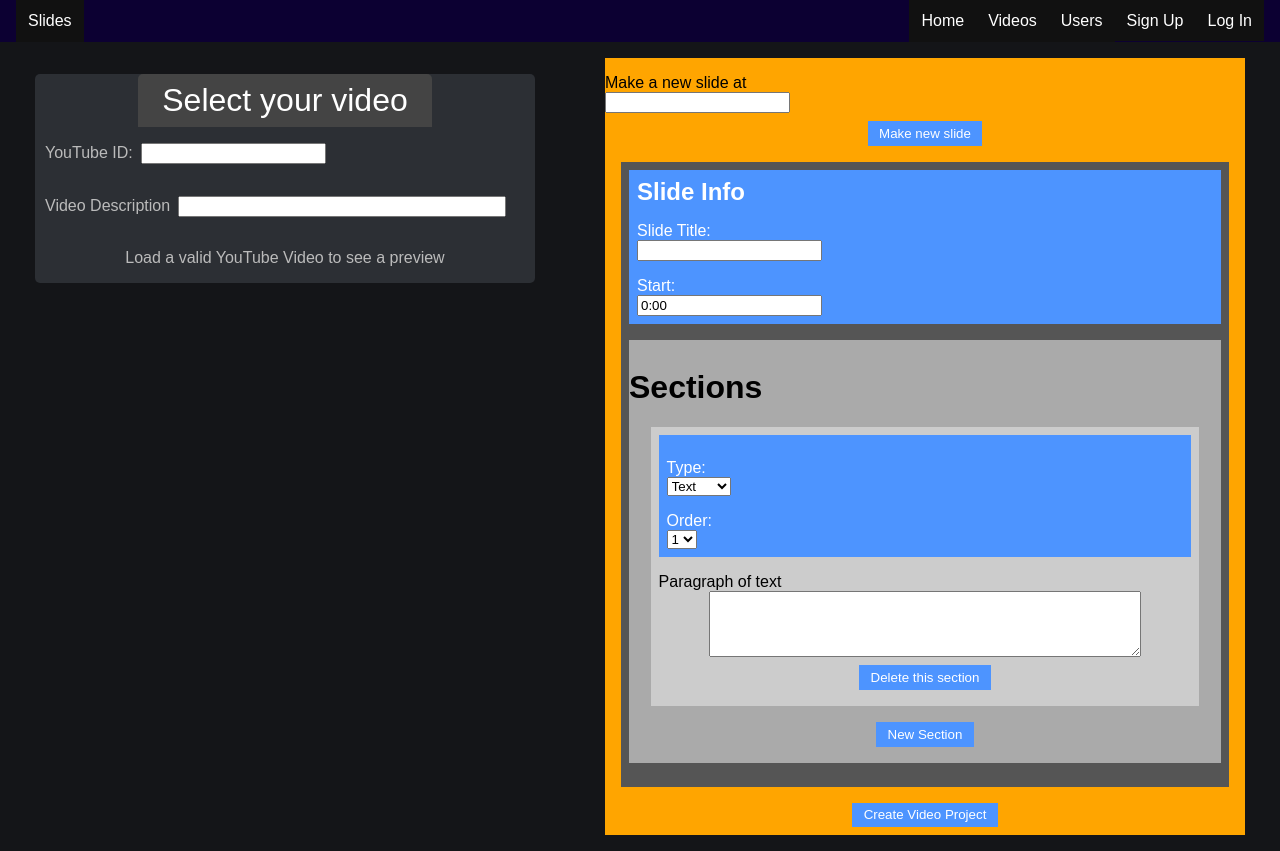
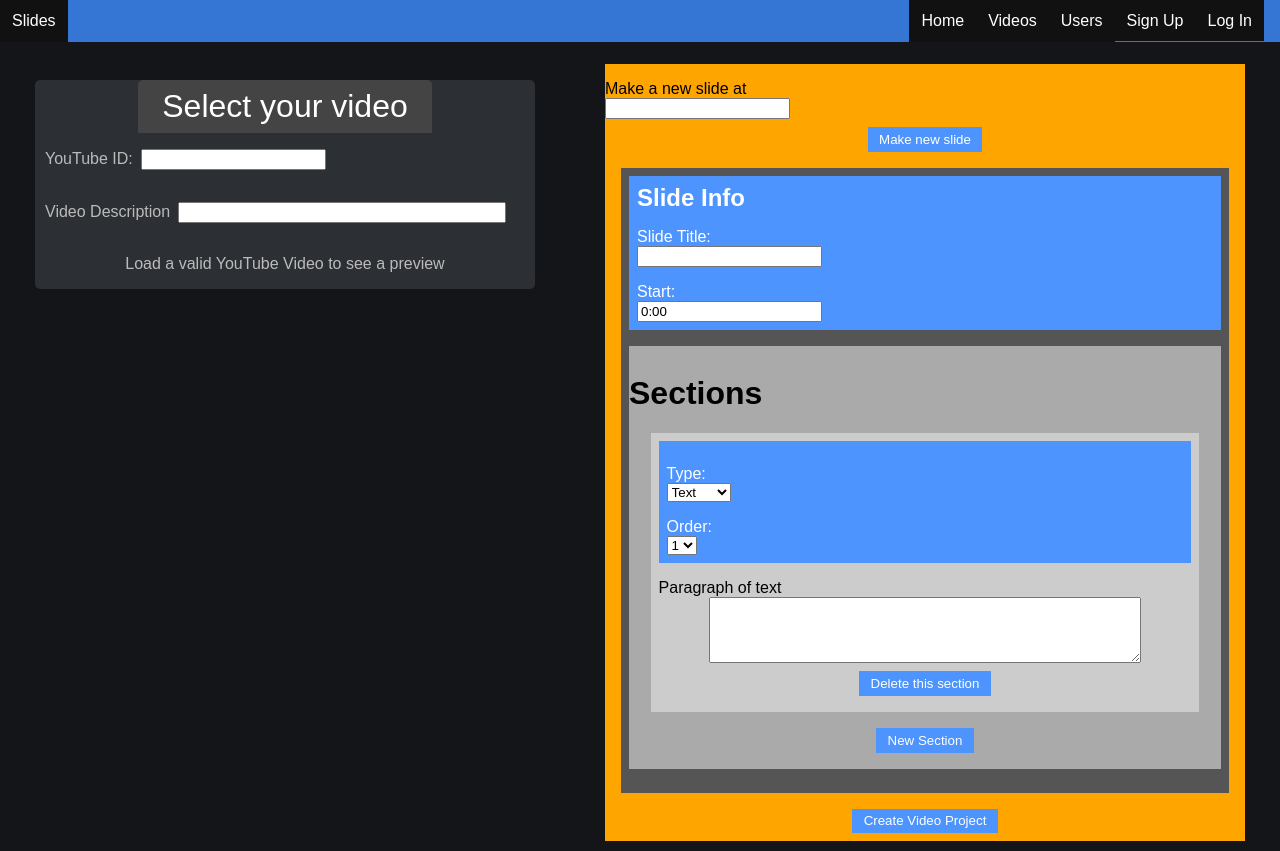
Before and after one commit to MostlyFocusedMike/slides-front, a React (Create React App) app: page /videos/new in a window 1280 px wide. Built offline with nearby package versions, Linux system fonts and the light colour scheme; what normalizr would draw is missing.

Commit message:
style nav bar

```diff
--- a/src/App.css
+++ b/src/App.css
@@ -27,16 +27,19 @@
 
 html, body {
   margin: 0;
-  padding: 0;
-  background: #141518; }
+  padding: 2rem 0 0 0;
+  background: #141518;
+  position: relative; }
 
 nav {
-  background: #0C0032;
+  background: #3576D4;
   display: flex;
   flex-wrap: wrap;
   align-items: center;
   justify-content: flex-end;
-  padding: 0 1rem;
+  position: fixed;
+  top: 0;
+  width: 100%;
   margin: 0; }
   nav a {
     text-decoration: none;
@@ -49,12 +52,15 @@ nav {
     width: auto;
     transition: background 150ms; }
     nav a:visited {
-      background: #0C0032; }
+      background: #3576D4; }
     nav a:hover {
-      background: #190061; }
+      background: #3C8CFF; }
     nav a:active {
-      background: #240090; }
+      background: #89B9FF; }
+    nav a:last-child {
+      margin-right: 1rem; }
   nav #nav-logo {
+    margin-top: 0;
     margin-right: auto; }
 
 img {
@@ -139,7 +145,8 @@ img {
 #big-form {
   width: 100%;
   justify-content: space-around;
-  border: none; }
+  border: none;
+  margin: 0; }
   #big-form fieldset {
     width: 500px;
     height: fit-content;
--- a/src/scss/main.scss
+++ b/src/scss/main.scss
@@ -88,17 +88,20 @@ $bor: 2px solid black;
 
 html, body {
   margin: 0;
-  padding: 0;
+  padding: 2rem 0 0 0;
   background: #141518;
+  position: relative;
 }
 
 nav {
-  background: #0C0032;
+  background: #3576D4;
   display: flex;
   flex-wrap: wrap;
   align-items: center;
   justify-content: flex-end;
-  padding: 0 1rem;
+  position: fixed;
+  top: 0;
+  width: 100%;
   margin: 0;
   a {
     text-decoration: none;
@@ -111,23 +114,24 @@ nav {
     width: auto;
     transition: background 150ms;
     &:visited {
-      background:#0C0032;
+      background: #3576D4;
     }
     &:hover {
-      background: #190061;
+      background: #3C8CFF;
     }
     &:active {
-      background: #240090;
+      background: #89B9FF;
+    }
+    &:last-child {
+      margin-right: 1rem;
     }
   }
   #nav-logo {
+    margin-top: 0;
     margin-right: auto;
   }
 }
 
-#big-form {
-  @extend %basic-form;
-}
 img {
   height: 10rem;
 }
@@ -238,8 +242,10 @@ img {
 #big-form {
   width: 100%;
   @extend %basic-flex;
+  @extend %basic-form;
   justify-content: space-around;
   border: none;
+  margin: 0;
   fieldset {
     width: 500px;
     height: fit-content;
```
Also changed, not shown: 1 other file (tests, documents, lock files or other folders).
